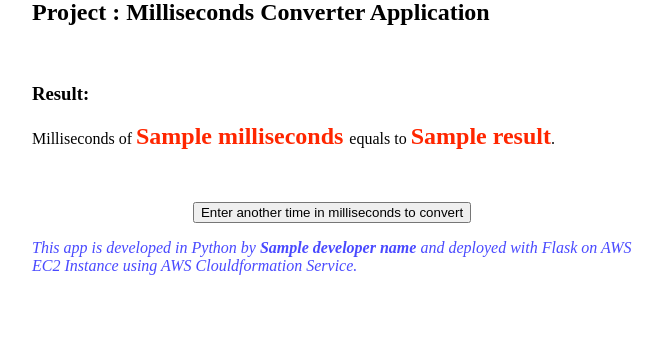
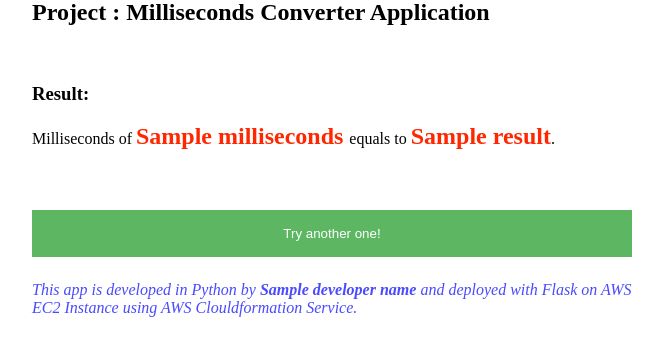
Before and after one commit to betulbeyazoglu/aws-workshop, a Flask app: template Projects/002-milliseconds-converter/templates/result.html in a window 1280 px wide. Shown: the part 451-800 px from the top of the page, without its empty margins (308-971 px from the left). Run offline with Flask 2, Linux system fonts and the light colour scheme; the template is opened without the code that fills it: most values are stand-ins (such as "Sample title", 1, 10 or a date in 2020).

Commit message:
Extra button added result.html

```diff
--- a/Projects/002-milliseconds-converter/templates/result.html
+++ b/Projects/002-milliseconds-converter/templates/result.html
@@ -32,6 +32,17 @@
         .footnote {
             color: rgba(0, 0, 255, 0.712);
         }
+        button {
+        box-sizing: border-box;
+        background-color: #4caf50;
+        color: white;
+        padding: 16px 20px;
+        margin: 8px 0;
+        border: none;
+        cursor: pointer;
+        width: 100%;
+        opacity: 0.9;
+        }
     </style>
 </head>
 
@@ -45,9 +56,15 @@
 
     <h3><b>Result:</b></h3>
     <p>Milliseconds of <span class="result"> <b> {{ milliseconds }}</b> </span>equals to <span class="result"><b>{{ result }}</b></span>.</p><br><br>
-<form>
- <center><input type="button" value="Enter another time in milliseconds to convert" onclick="history.back()"></center>
-</form>
+
+    <button onclick="goBack()">Try another one!</button>
+
+<script>
+function goBack() {
+  window.history.back();
+}
+</script>
+
 
     <p class="footnote"><i>This app is developed in Python by <b>{{ developer_name }}</b> and deployed with Flask on AWS
             EC2 Instance using AWS Clouldformation Service.</i></p>
```
